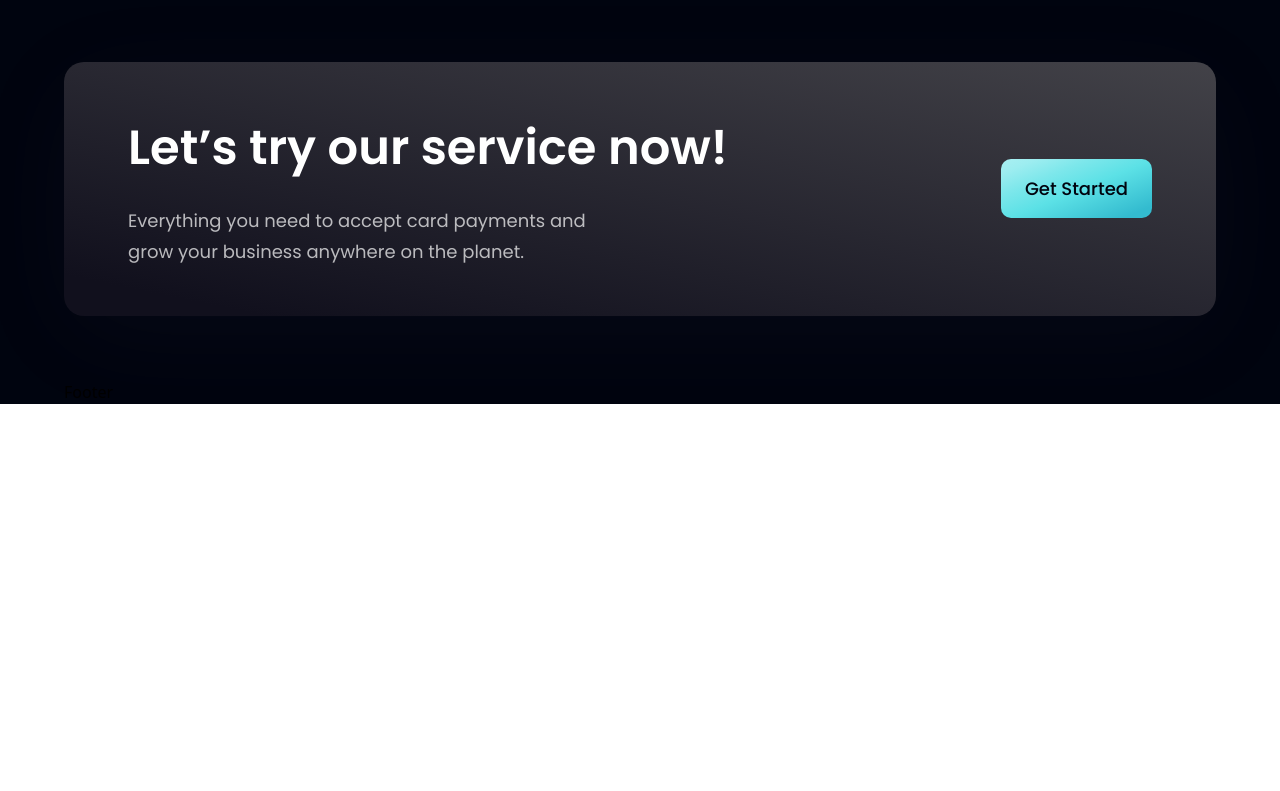
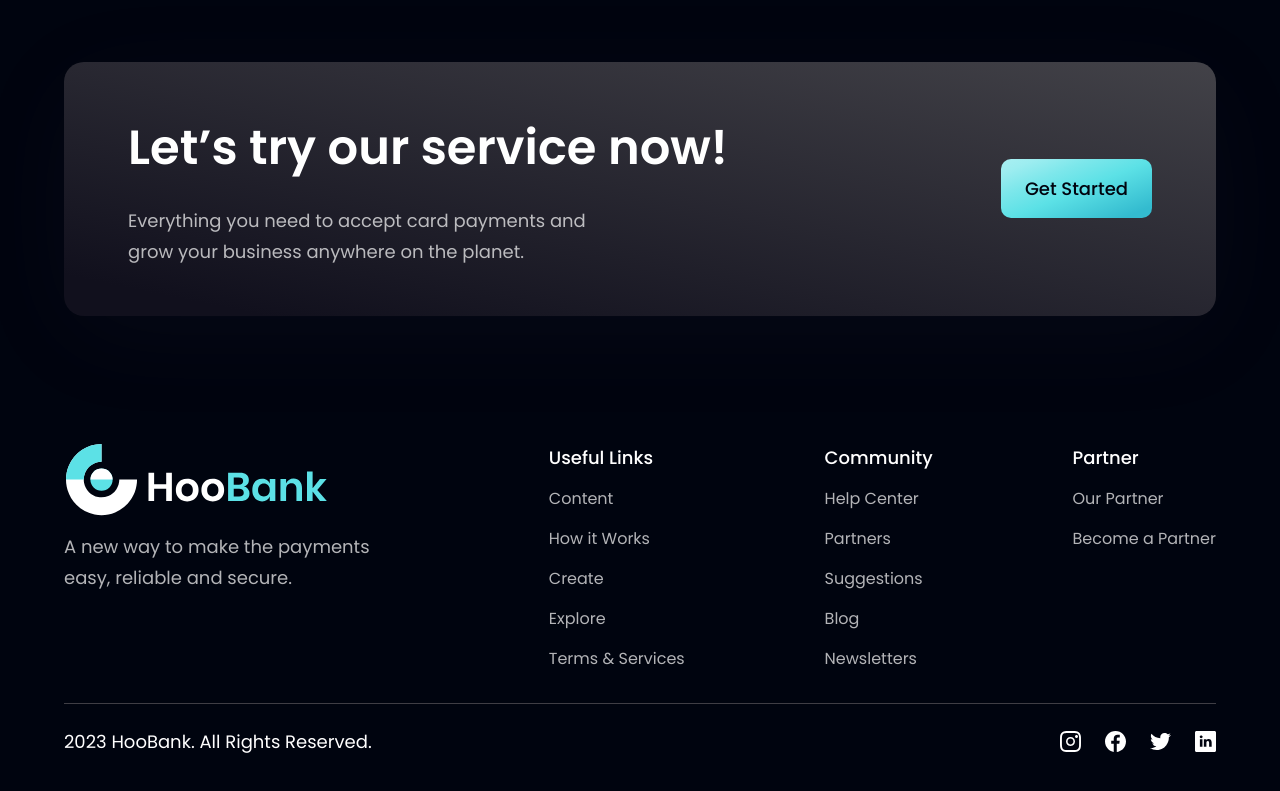
Before and after one commit to iyngraha/react-project, a React (Vite) app: page / in a window 1280 px wide. Shown: the part 4082-4873 px from the top of the page. Before the commit the page ends 4486 px from the top, so only its background shows below. Built offline with nearby package versions, Linux system fonts and the light colour scheme.

Commit message:
initial commit

```diff
--- a/src/components/Clients.jsx
+++ b/src/components/Clients.jsx
@@ -1,16 +1,16 @@
-import { clients } from '../constants'
-import styles from '../style'
+import { clients } from '../constants';
+import styles from '../style';
 
 const Clients = () => (
   <section className={`${styles.flexCenter} my-4`}>
     <div className={`${styles.flexCenter} flex-wrap w-full`}>
       {clients.map((client) =>(
         <div key={client.id} className={`flex-1 ${styles.flexCenter} sm:min-w-[192px] min-w-[120px]`}>
-          <img src={client.logo} alt="client" className='sm:w-[192px] w-[100px] object-contain transition hover:brightness-200 duration-700 hover:scale-125' />
+          <img src={client.logo} alt="client" className='sm:w-[192px] w-[100px] object-contain hover:brightness-200 duration-500 hover:scale-125' />
         </div>
       ))}
     </div>
   </section>
-)
+);
 
-export default Clients
+export default Clients;
--- a/src/components/Footer.jsx
+++ b/src/components/Footer.jsx
@@ -1,9 +1,45 @@
-import React from 'react'
+import styles from "../style";
+import { logo } from '../assets';
+import { footerLinks, socialMedia } from "../constants";
 
-const Footer = () => {
-  return (
-    <div>Footer</div>
-  )
-}
 
-export default Footer
+const Footer = () => (
+  <section className={`${styles.flexCenter} ${styles.paddingY} flex-col`}>
+    <div className={`${styles.flexStart} md:flex-row flex-col mb-8 w-full`}>
+      <div className="flex-1 flex flex-col justify-start mr-10" >
+        <img src={logo} alt="hoobank" className="w-[266px] h-[72px] object-contain"/>
+        <p className={`${styles.paragraph} mt-4 max-w-[310px]`}>A new way to make the payments easy, reliable and secure.</p>
+      </div>
+      <div className="flex-[1.5] w-full flex flex-row justify-between flex-wrap md:mt-0 mt-10">
+        {footerLinks.map((footerLink) => (
+          <div key={footerLink.key} className="flex flex-col ss:my-0 my-4 min-2-[150px]">
+            <h4 className="font-poppins font-medium text-[18px] leading-[27px] text-white">
+              {footerLink.title}
+            </h4>
+            <ul className="list-none mt-4">
+              {footerLink.links.map((link, index) => (
+                <li key={link.name} className={`font-poppins font-normal text-[16px] leading-[24px] text-dimWhite hover:text-secondary cursor-pointer ${index !== footerLink.links.length -1 ? 'mb-4' : 'mb-0'}`}>
+                  {link.name}
+                </li>
+              ))}
+            </ul>
+          </div>
+        ))}
+      </div>
+    </div>
+
+    <div className="w-full flex justify-between items-center md:flex-row flex-col pt-6 border-t-[1px] border-t-[#3f3e45]">
+      <p className="font-poppins font-normal text-center text-[18px] leading-[27px] text-white">
+        2023 HooBank. All Rights Reserved.
+      </p>
+
+      <div className="flex flex-row md:mt-0 mt-6">
+        {socialMedia.map((social, index) => (
+          <img key={social.id} src={social.icon} alt={social.id} className={`w-[21px] h-[21px] object-contain cursor-pointer ${index !== socialMedia.length -1 ? 'mr-6' : 'mr-0' }`}/>
+        ))}
+      </div>
+    </div>
+  </section>
+);
+
+export default Footer;
```
Also changed, not shown: src/components/CTA.jsx (+4 -4 lines), src/components/Testimonials.jsx (+5 -5 lines).
